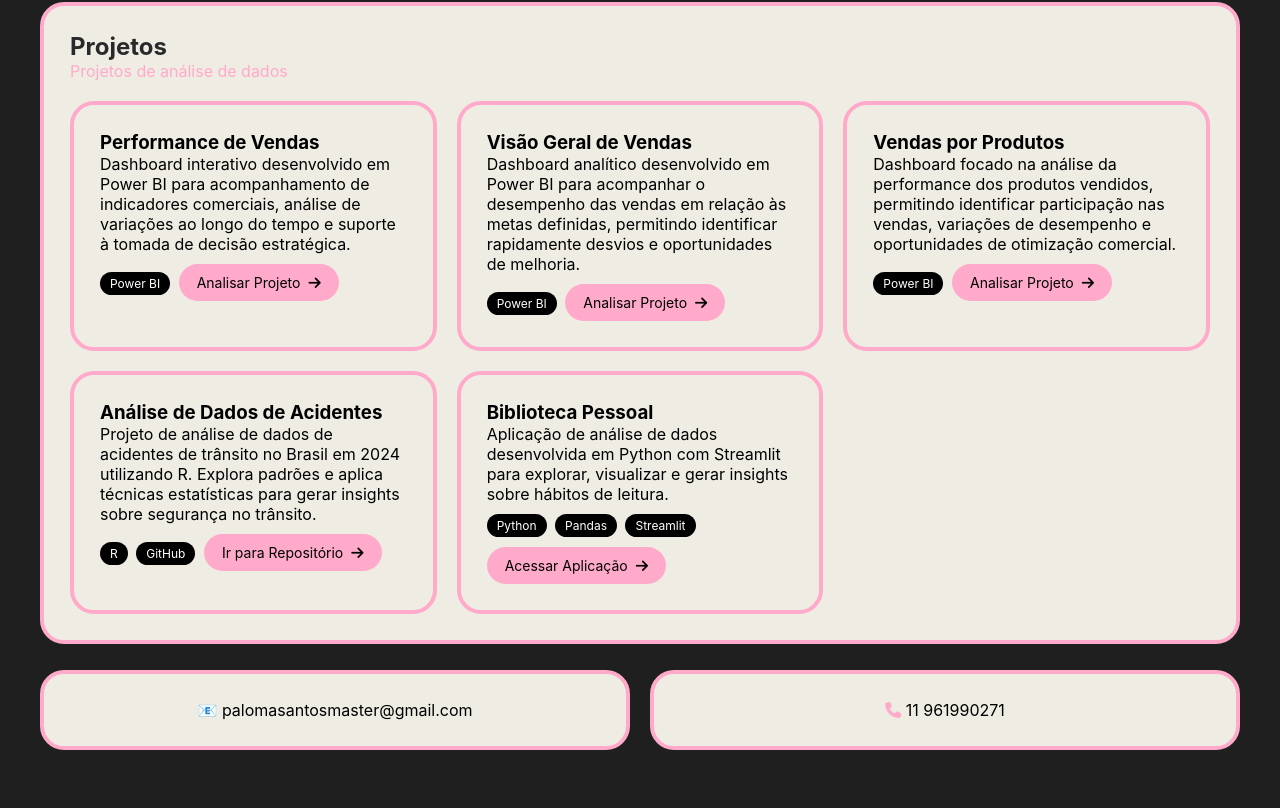
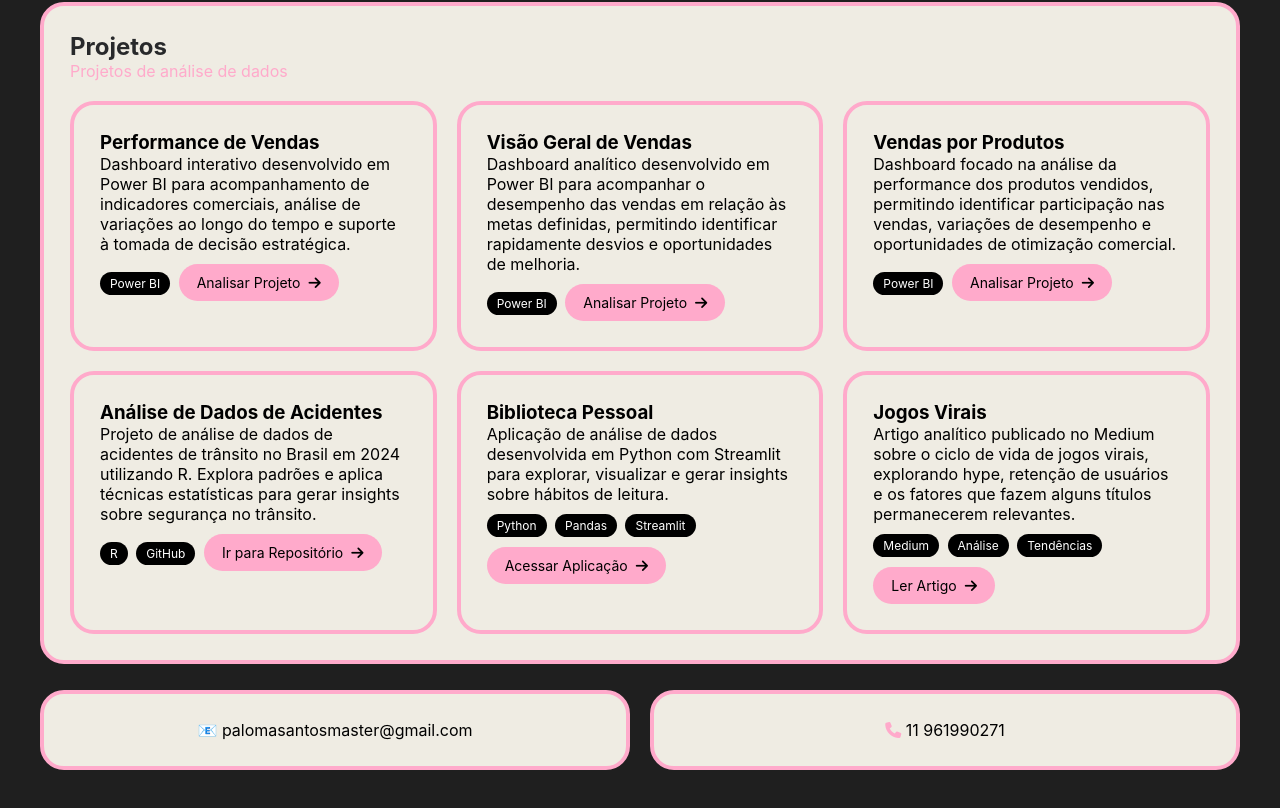
Before and after one commit to paloma-analytics/paloma-analytics.github.io, a plain HTML site: page index.html in a window 1280 px wide. Shown: the part 1691-2499 px from the top of the page. Drawn offline with Linux system fonts and the light colour scheme.

Commit message:
Update index.html

```diff
--- a/index.html
+++ b/index.html
@@ -669,6 +669,20 @@
 </a>
 </div>
 
+<div class="card project-card">
+<h3>Jogos Virais</h3>
+<p>
+Artigo analítico publicado no Medium sobre o ciclo de vida de jogos virais, explorando hype, retenção de usuários e os fatores que fazem alguns títulos permanecerem relevantes.
+</p>
+<div class="project-tag">Medium</div>
+<div class="project-tag">Análise</div>
+<div class="project-tag">Tendências</div>
+<a class="project-link" href="https://medium.com/@palomasantosmaster/o-ciclo-de-vida-de-um-jogo-viral-hype-passa-mas-alguns-jogos-ficam-aac22270c011?postPublishedType=repub" target="_blank">
+Ler Artigo
+<i class="fas fa-arrow-right"></i>
+</a>
+</div>
+
 </div>
 
 </div>
```
